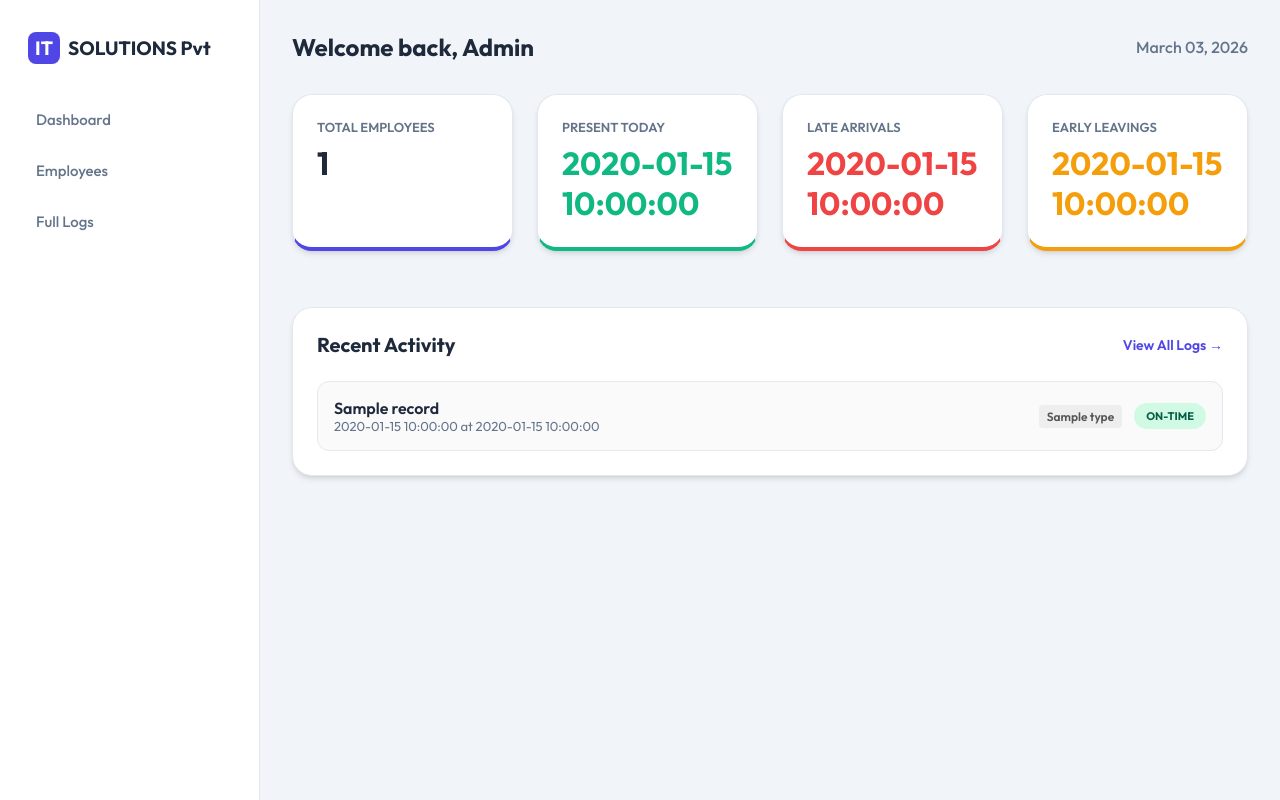
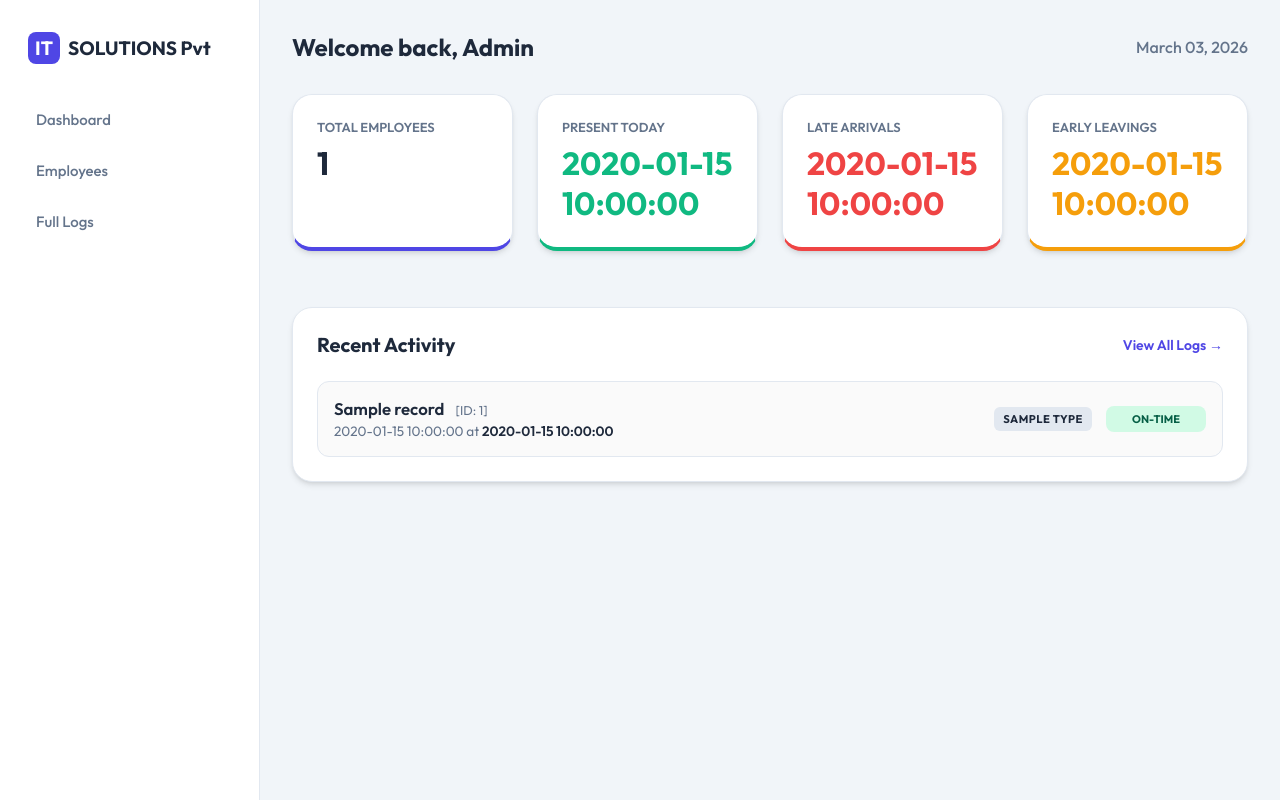
Before and after one commit to rushirakhe2027/Employee_attendance, a Flask app: template templates/index.html in a window 1280 px wide. Run offline with Flask 3, Linux system fonts and the light colour scheme; the template is opened without the code that fills it: most values are stand-ins (such as "Sample title", 1, 10 or a date in 2020).

Commit message:
Fix: Synchronized Dashboard Stats, added automatic Register-to-Check-In link, and improved Recent Activity layout

```diff
--- a/app.py
+++ b/app.py
@@ -53,10 +53,14 @@ def index():
     ensure_db()
     try:
         df_att = pd.read_csv(ATTENDANCE_FILE)
+        df_att = df_att.dropna(how='all')
         df_att.columns = [str(c).strip() for c in df_att.columns]
-        if df_att.empty:
-            df_att = pd.DataFrame(columns=['Employee_ID','Name','Date','Time','Status','Type'])
-    except:
+
+        # Strip all string values to prevent matching errors (e.g., "Late Arrived " vs "Late Arrived")
+        for col in df_att.select_dtypes(['object']):
+            df_att[col] = df_att[col].astype(str).str.strip()
+    except Exception as e:
+        print(f"[Web] CSV read error: {e}")
         df_att = pd.DataFrame(columns=['Employee_ID','Name','Date','Time','Status','Type'])
 
     try:
@@ -71,10 +75,11 @@ def index():
     df_today = df_att[df_att['Date'] == today] if 'Date' in df_att.columns else pd.DataFrame()
 
     present_ids = []
-    if not df_today.empty and 'Employee_ID' in df_today.columns:
-        if 'Type' in df_today.columns:
+    if not df_today.empty:
+        # Check 'IN' scans for today
+        if 'Type' in df_today.columns and 'Employee_ID' in df_today.columns:
             present_ids = df_today[df_today['Type'] == 'IN']['Employee_ID'].unique()
-        else:
+        elif 'Employee_ID' in df_today.columns:
             present_ids = df_today['Employee_ID'].unique()
 
     stats = {
@@ -85,10 +90,10 @@ def index():
     }
     stats['absent_today'] = max(0, stats['total_employees'] - stats['present_today'])
 
-    # presentation ready dictionary (ensures all keys exist for Jinja)
+    # Recent activity preparation
     try:
-        latest_df = df_att.tail(15).iloc[::-1].copy()
-        # Fill all empty/NaN values with "N/A"
+        # Take last 10 records
+        latest_df = df_att.tail(10).iloc[::-1].copy()
         latest_df = latest_df.fillna("N/A")
 
         mandatory_keys = ['Employee_ID','Name','Date','Time','Status','Type']
@@ -97,15 +102,11 @@ def index():
                 latest_df[col] = "N/A"
 
         latest = latest_df.to_dict('records')
+    except Exception as e:
+        print(f"[Web] Recent Activity error: {e}")
+        latest = []
 
-        # Double check: ensure every record has every key (Jinja insurance)
-        for rec in latest:
-            for key in mandatory_keys:
-                if key not in rec:
-                    rec[key] = "N/A"
-    except Exception as e:
-        print(f"[Web] Data transform error: {e}")
-        latest = []
+    return render_template('index.html', stats=stats, attendance=latest, today=today)
 
     return render_template('index.html', stats=stats, attendance=latest, today=today)
 
--- a/templates/index.html
+++ b/templates/index.html
@@ -34,12 +34,12 @@
         {% for record in attendance %}
         <div style="display: flex; justify-content: space-between; align-items: center; padding: 1rem; border: 1px solid var(--border); border-radius: 0.75rem; background: #fafafa;">
             <div>
-                <div style="font-weight: 600; font-size: 1rem;">{{ record.Name }}</div>
-                <div style="color: var(--text-muted); font-size: 0.8125rem;">{{ record.Date }} at {{ record.Time }}</div>
+                <div style="font-weight: 600; font-size: 1.05rem; color: var(--text-main);">{{ record.Name }} <span style="font-size: 0.8rem; color: var(--text-muted); font-weight: 400; margin-left: 0.5rem;">[ID: {{ record.Employee_ID }}]</span></div>
+                <div style="color: var(--text-muted); font-size: 0.85rem; margin-top:0.2rem;">{{ record.Date }} at <span style="font-weight: 600; color:var(--text-main);">{{ record.Time }}</span></div>
             </div>
-            <div style="display: flex; align-items: center; gap: 0.75rem;">
-                <span style="font-size: 0.75rem; padding: 0.25rem 0.5rem; background: #eee; border-radius: 0.25rem; font-weight: 600; color: #555;">{{ record.Type }}</span>
-                <span class="status-pill status-{{ (record.Status|string).lower().replace(' ', '-') }}">{{ record.Status }}</span>
+            <div style="display: flex; align-items: center; gap: 0.85rem;">
+                <span style="font-size: 0.7rem; padding: 0.3rem 0.6rem; background: #e2e8f0; border-radius: 6px; font-weight: 800; color: #1e293b; text-transform: uppercase; letter-spacing: 0.5px;">{{ record.Type }}</span>
+                <span class="status-pill status-{{ (record.Status|string).lower().replace(' ', '-') }}" style="min-width: 100px; text-align: center; border-radius: 8px;">{{ record.Status }}</span>
             </div>
         </div>
         {% else %}
```
Also changed, not shown: face_app.py (+9 -1 lines).
